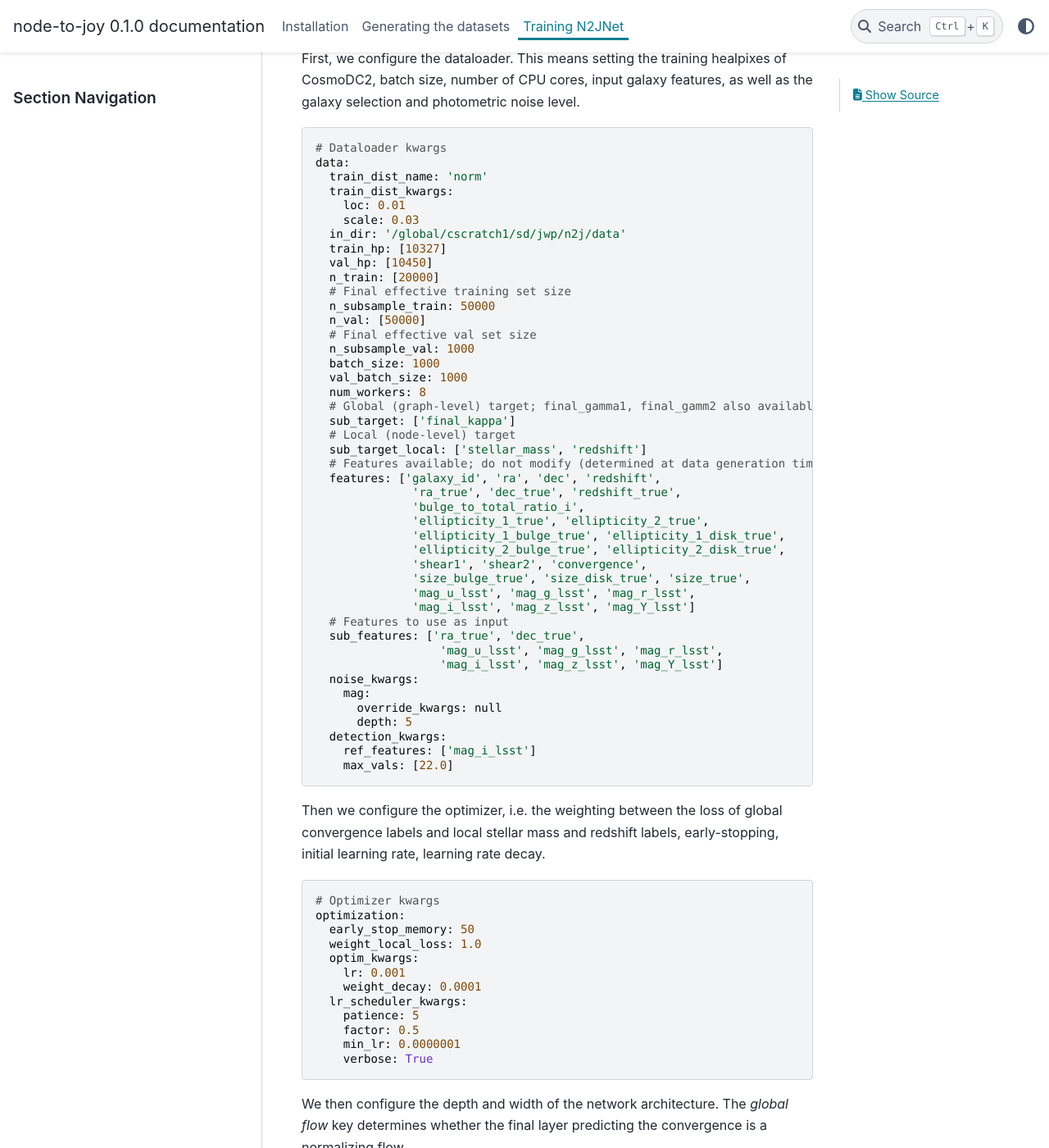
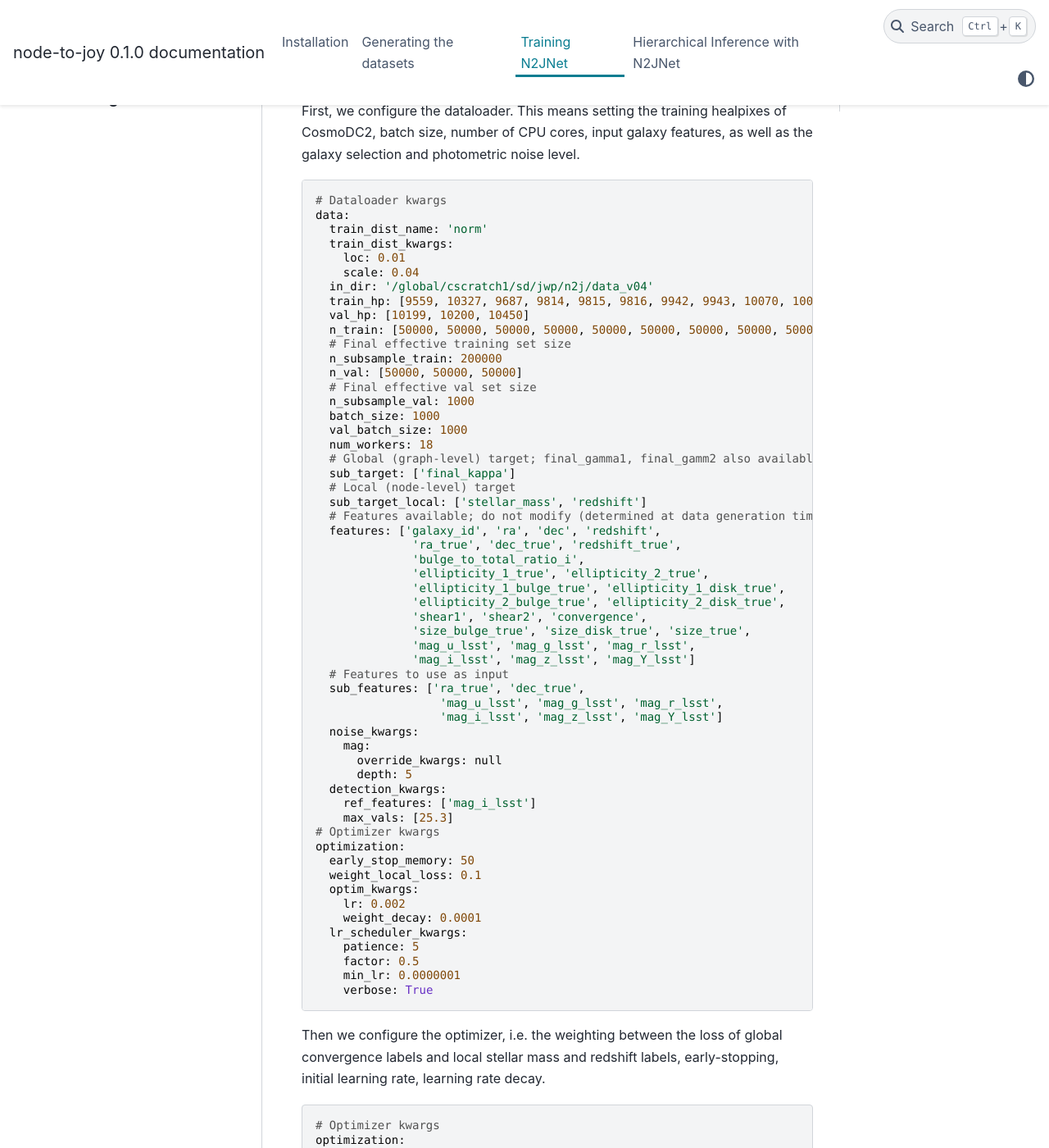
Before and after one commit to jiwoncpark/node-to-joy, a Sphinx documentation site: the page built from docs/training.rst, in a window 1280 px wide and 1400 px high, scrolled down 335 px. Shown: the whole window at 82% size. Built offline with Sphinx 7.4.7 and the PyData theme 0.15.4, drawn with Linux system fonts in a browser that asks for light colours; pages that are not in the unit, such as notebooks, are missing from menus; some of the changed text lies outside the part shown.

Commit message:
Add instructions on individual and hierarchical inference

```diff
--- a/docs/training.rst
+++ b/docs/training.rst
@@ -20,19 +20,19 @@
       train_dist_name: 'norm'
       train_dist_kwargs:
         loc: 0.01
-        scale: 0.03
-      in_dir: '/global/cscratch1/sd/jwp/n2j/data'
-      train_hp: [10327]
-      val_hp: [10450]
-      n_train: [20000]
+        scale: 0.04
+      in_dir: '/global/cscratch1/sd/jwp/n2j/data_v04'
+      train_hp: [9559, 10327, 9687, 9814, 9815, 9816, 9942, 9943, 10070, 10071, 10072, 10198]
+      val_hp: [10199, 10200, 10450]
+      n_train: [50000, 50000, 50000, 50000, 50000, 50000, 50000, 50000, 50000, 50000, 50000, 50000]
       # Final effective training set size
-      n_subsample_train: 50000
-      n_val: [50000]
+      n_subsample_train: 200000
+      n_val: [50000, 50000, 50000]
       # Final effective val set size
       n_subsample_val: 1000
       batch_size: 1000
       val_batch_size: 1000
-      num_workers: 8
+      num_workers: 18
       # Global (graph-level) target; final_gamma1, final_gamm2 also available
       sub_target: ['final_kappa']
       # Local (node-level) target
@@ -58,7 +58,19 @@
           depth: 5
       detection_kwargs:
         ref_features: ['mag_i_lsst']
-        max_vals: [22.0]
+        max_vals: [25.3]
+    # Optimizer kwargs
+    optimization:
+      early_stop_memory: 50
+      weight_local_loss: 0.1
+      optim_kwargs:
+        lr: 0.002
+        weight_decay: 0.0001
+      lr_scheduler_kwargs:
+        patience: 5
+        factor: 0.5
+        min_lr: 0.0000001
+        verbose: True
 
 
 Then we configure the optimizer, i.e. the weighting between the loss of global convergence labels and local stellar mass and redshift labels, early-stopping, initial learning rate, learning rate decay.
```
Also changed, not shown: docs/inference.rst (added, +70 -0 lines).
